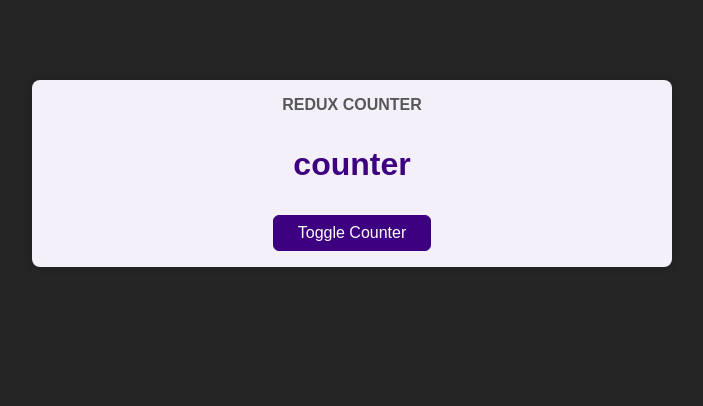
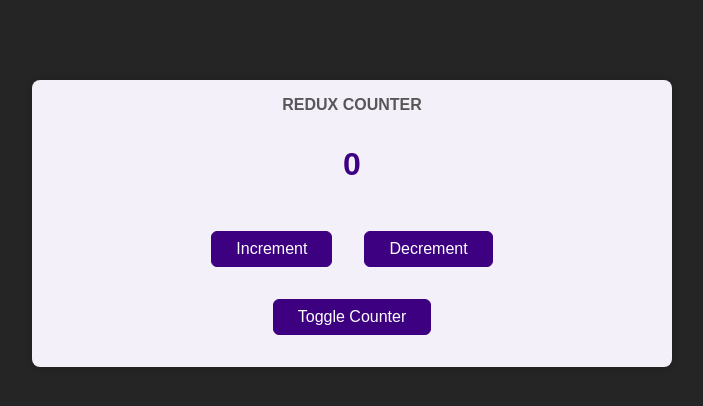
Before and after one commit to MohammedOsamma/redux-playground, a React (Create React App) app: page / in a window 1280 px wide. Shown: the top 406 px of the page, without its empty margins (288-991 px from the left). Built offline with nearby package versions, Linux system fonts and the light colour scheme.

Commit message:
Dispatching Actions from inside react component by using useDispatch from react-redux

```diff
--- a/src/components/Counter.js
+++ b/src/components/Counter.js
@@ -1,12 +1,26 @@
 import classes from "./Counter.module.css";
-import { useSelector } from "react-redux";
+import { useSelector, useDispatch } from "react-redux";
 const Counter = () => {
   const toggleCounterHandler = () => {};
   const counter = useSelector((state) => state.counter);
+
+  const dispatch = useDispatch();
+
+  const incrementHandler = () => {
+    dispatch({ type: "increment" });
+  };
+
+  const decrementHandler = () => {
+    dispatch({ type: "decrement" });
+  };
   return (
     <main className={classes.counter}>
       <h1>Redux Counter</h1>
-      <div className={classes.value}>counter</div>
+      <div className={classes.value}>{counter}</div>
+      <div>
+        <button onClick={incrementHandler}>Increment</button>
+        <button onClick={decrementHandler}>Decrement</button>
+      </div>
       <button onClick={toggleCounterHandler}>Toggle Counter</button>
     </main>
   );
--- a/src/components/Counter.module.css
+++ b/src/components/Counter.module.css
@@ -21,3 +21,6 @@
   margin: 2rem 0;
   font-weight: bold;
 }
+.counter button {
+  margin: 1rem;
+}
--- a/src/store/index.js
+++ b/src/store/index.js
@@ -1,13 +1,13 @@
 import { createStore } from "redux";
 
 const counterReducer = (state = { counter: 0 }, action) => {
-  if (action.type === "incerment") {
+  if (action.type === "increment") {
     return {
       counter: state.counter + 1,
     };
   }
 
-  if (action.type === "decerment") {
+  if (action.type === "decrement") {
     return {
       counter: state.counter - 1,
     };
```
